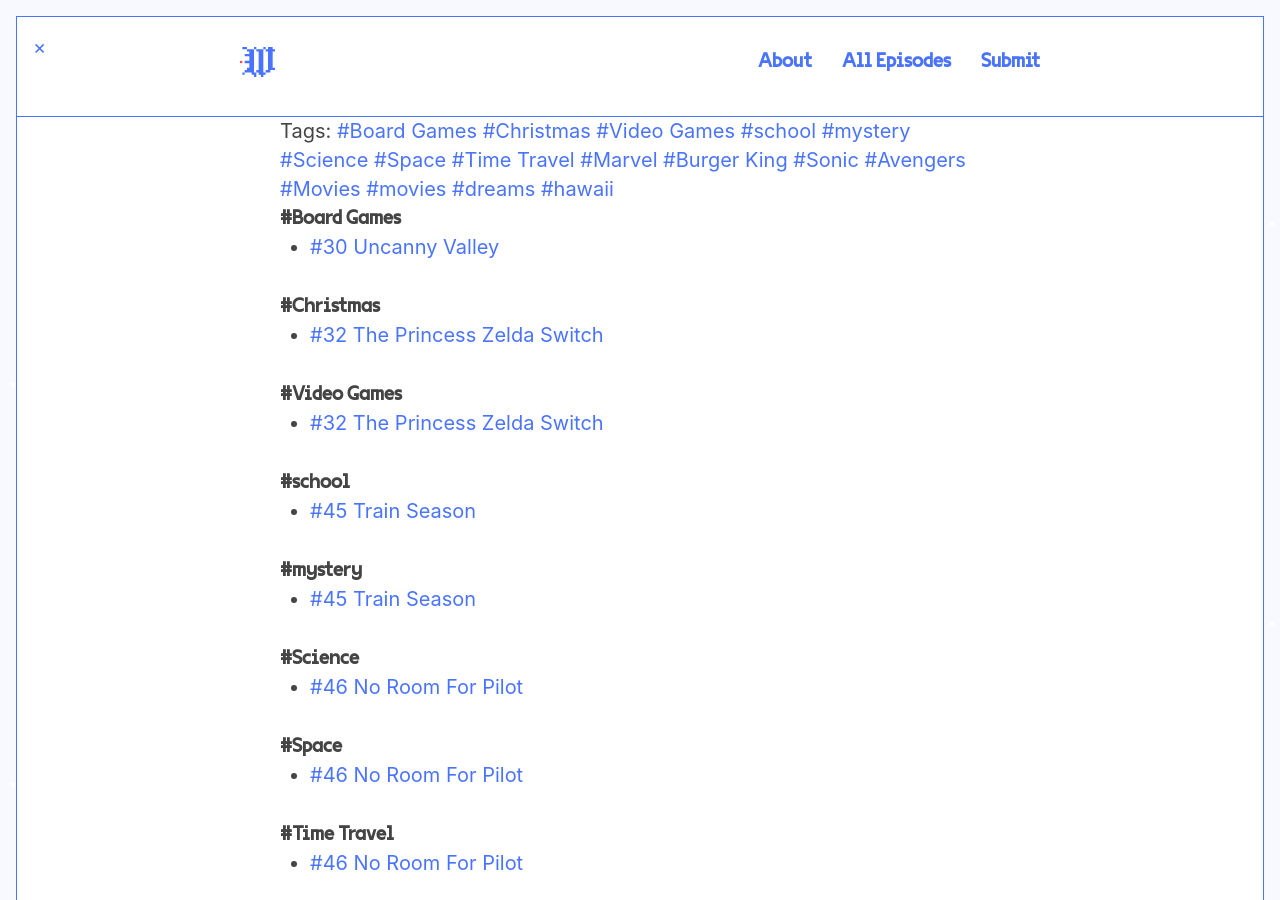
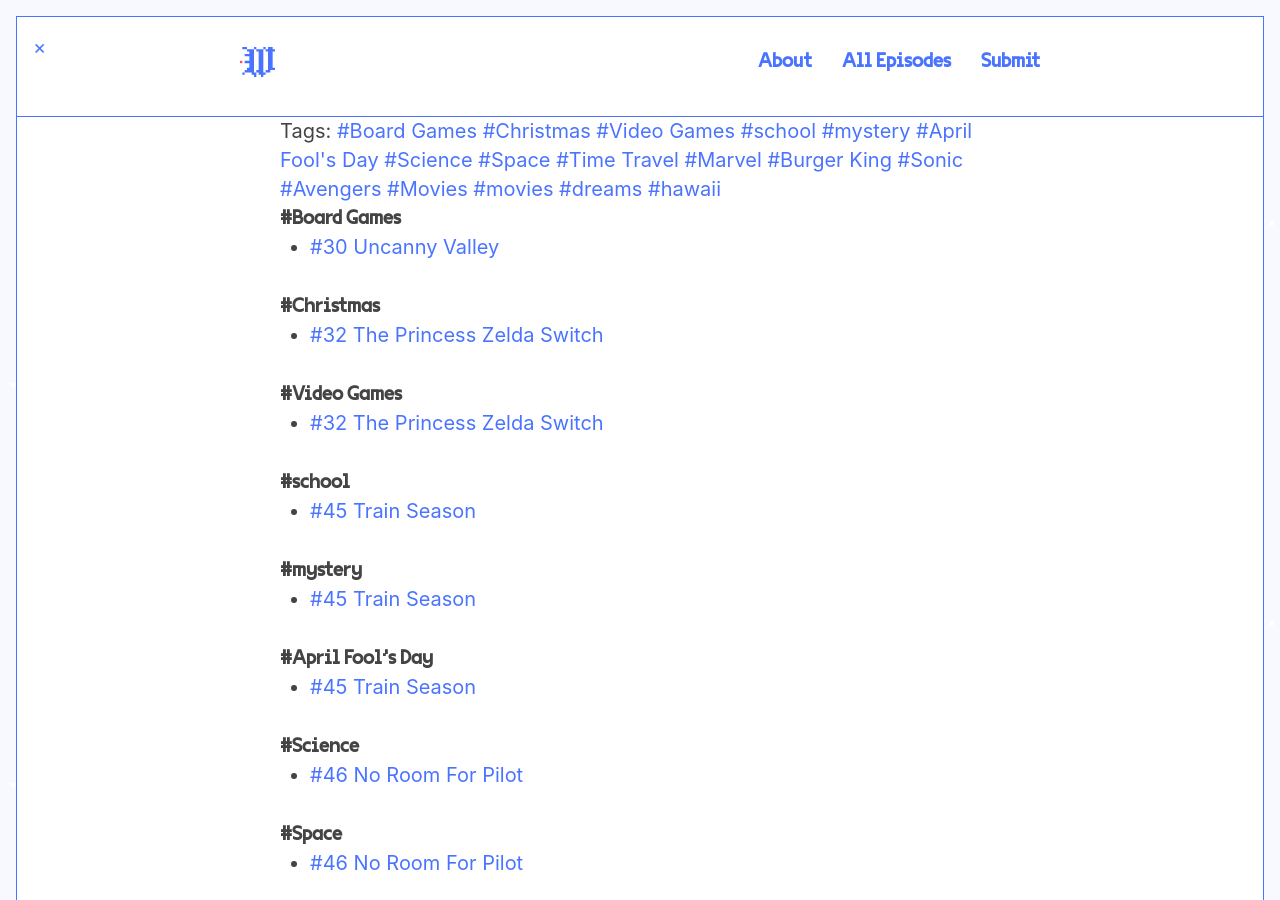
Before and after one commit to jondueck/whatevertown, a Jekyll site: the page built from tags.html, in a window 1280 px wide and 900 px high. Built offline with Jekyll 4.4.1, drawn with Linux system fonts in a browser that asks for light colours; some web fonts are replaced.

Commit message:
Updated Episode 45

```diff
--- a/_posts/2019-04-09-episode-45.markdown
+++ b/_posts/2019-04-09-episode-45.markdown
@@ -5,6 +5,7 @@ permalink: "/episode-45/"
 tags:
 - school
 - mystery
+- April Fool's Day
 author: Whatevertown
 season: 2
 episode_type: full
```
